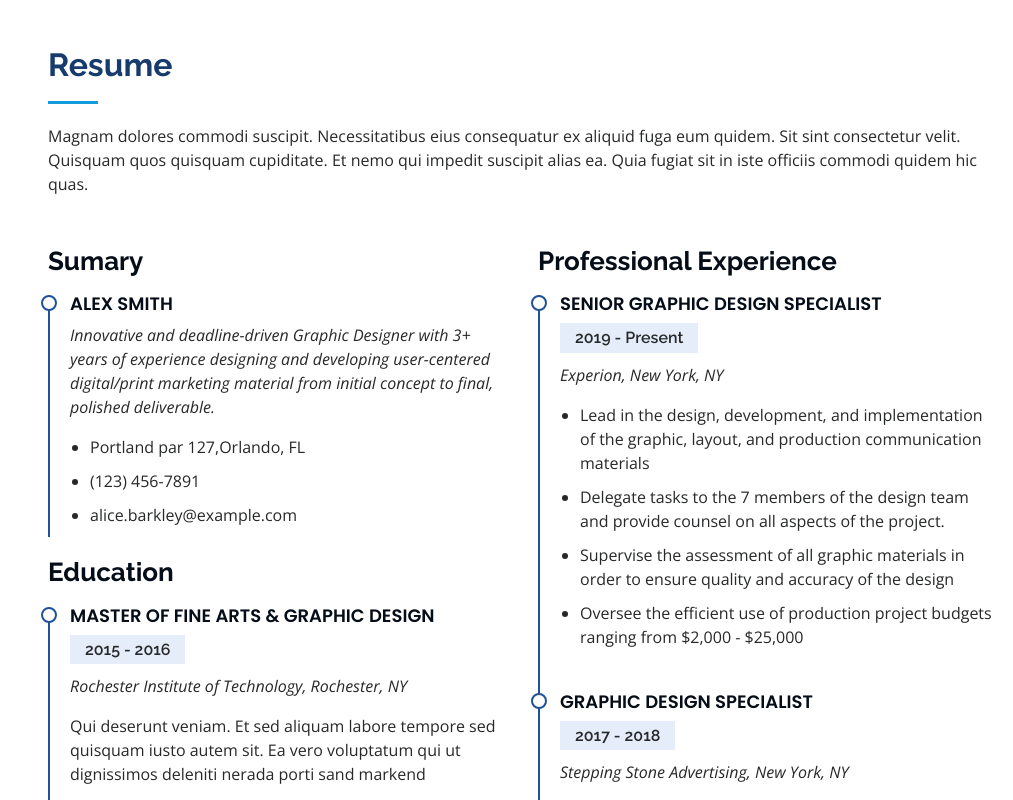
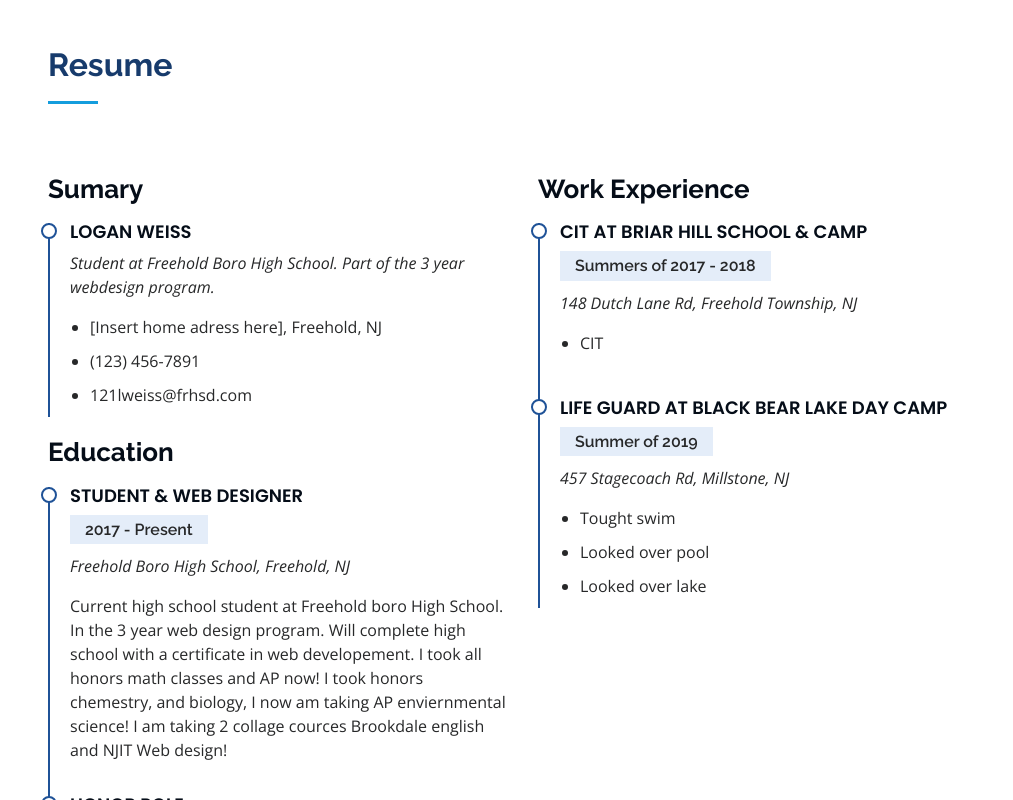
Before and after one commit to 121lweiss/Weiss-P1, a plain HTML site: page index.html in a window 1280 px wide. Shown: the part 2000-2800 px from the top of the page, without its empty margins (267-1280 px from the left). Drawn offline with nearby package versions, Linux system fonts and the light colour scheme.

Commit message:
Update index.html

```diff
--- a/index.html
+++ b/index.html
@@ -76,7 +76,7 @@
   <section id="hero" class="d-flex flex-column justify-content-center align-items-center">
     <div class="hero-container" data-aos="fade-in">
       <h1>Logan Weiss</h1>
-      <p>I'm <span class="typed" data-typed-items="A Student, Runner, Web Designer, Dank"></span></p>
+      <p>I'm <span class="typed" data-typed-items="A Student, A Runner, A Web Designer, Dank"></span></p>
     </div>
   </section><!-- End Hero -->
 
@@ -178,58 +178,77 @@
 
         <div class="section-title">
           <h2>Resume</h2>
-          <p>Magnam dolores commodi suscipit. Necessitatibus eius consequatur ex aliquid fuga eum quidem. Sit sint consectetur velit. Quisquam quos quisquam cupiditate. Et nemo qui impedit suscipit alias ea. Quia fugiat sit in iste officiis commodi quidem hic quas.</p>
         </div>
 
         <div class="row">
           <div class="col-lg-6" data-aos="fade-up">
             <h3 class="resume-title">Sumary</h3>
             <div class="resume-item pb-0">
-              <h4>Alex Smith</h4>
-              <p><em>Innovative and deadline-driven Graphic Designer with 3+ years of experience designing and developing user-centered digital/print marketing material from initial concept to final, polished deliverable.</em></p>
+              <h4>Logan Weiss</h4>
+              <p><em>Student at Freehold Boro High School. Part of the 3 year webdesign program.</em></p>
               <ul>
-                <li>Portland par 127,Orlando, FL</li>
+                <li>[Insert home adress here], Freehold, NJ</li>
                 <li>(123) 456-7891</li>
-                <li>alice.barkley@example.com</li>
+                <li>121lweiss@frhsd.com</li>
               </ul>
             </div>
 
             <h3 class="resume-title">Education</h3>
             <div class="resume-item">
-              <h4>Master of Fine Arts &amp; Graphic Design</h4>
-              <h5>2015 - 2016</h5>
-              <p><em>Rochester Institute of Technology, Rochester, NY</em></p>
-              <p>Qui deserunt veniam. Et sed aliquam labore tempore sed quisquam iusto autem sit. Ea vero voluptatum qui ut dignissimos deleniti nerada porti sand markend</p>
+              <h4>Student &amp; Web Designer</h4>
+              <h5>2017 - Present</h5>
+              <p><em>Freehold Boro High School, Freehold, NJ</em></p>
+              <p>Current high school student at Freehold boro High School. In the 3 year web design program. Will complete high school with a certificate in web developement. I took all honors math classes and AP now! I took honors chemestry, and biology, I now am taking AP enviernmental science! I am taking 2 collage cources Brookdale english and NJIT Web design!</p>
             </div>
             <div class="resume-item">
-              <h4>Bachelor of Fine Arts &amp; Graphic Design</h4>
-              <h5>2010 - 2014</h5>
-              <p><em>Rochester Institute of Technology, Rochester, NY</em></p>
-              <p>Quia nobis sequi est occaecati aut. Repudiandae et iusto quae reiciendis et quis Eius vel ratione eius unde vitae rerum voluptates asperiores voluptatem Earum molestiae consequatur neque etlon sader mart dila</p>
+              <h4>Honor Role</h4>
+              <h5>2017 - 2018</h5>
+              <p><em>Freehold Boro High School, Freehold, NJ</em></p>
+              <p>In marking periods 3 &amp; 4</p>
+            </div>
+            <div class="resume-item">
+              <h4>Honor Role</h4>
+              <h5>2018 - 2019</h5>
+              <p><em>Freehold Boro High School, Freehold, NJ</em></p>
+              <p>In marking periods 1 &amp; 3</p>
+            </div>
+            <div class="resume-item">
+              <h4>Honor Role</h4>
+              <h5>2019 - 2020</h5>
+              <p><em>Freehold Boro High School, Freehold, NJ</em></p>
+              <p>In marking periods 1, 3 &amp; 4</p>
+            </div>
+            <div class="resume-item">
+              <h4>Honor Role</h4>
+              <h5>2020 - 2021</h5>
+              <p><em>Freehold Boro High School, Freehold, NJ</em></p>
+              <p>In marking period 1</p>
+            </div>
+            <div class="resume-item">
+              <h4>Academic Award</h4>
+              <h5>2018 - 2019</h5>
+              <p><em>Freehold Boro High School, Freehold, NJ</em></p>
+              <p>In histroy</p>
             </div>
           </div>
           <div class="col-lg-6" data-aos="fade-up" data-aos-delay="100">
-            <h3 class="resume-title">Professional Experience</h3>
+            <h3 class="resume-title">Work Experience</h3>
             <div class="resume-item">
-              <h4>Senior graphic design specialist</h4>
-              <h5>2019 - Present</h5>
-              <p><em>Experion, New York, NY </em></p>
+              <h4>CIT at Briar Hill School &amp; Camp</h4>
+              <h5>Summers of 2017 - 2018</h5>
+              <p><em>148 Dutch Lane Rd, Freehold Township, NJ </em></p>
               <ul>
-                <li>Lead in the design, development, and implementation of the graphic, layout, and production communication materials</li>
-                <li>Delegate tasks to the 7 members of the design team and provide counsel on all aspects of the project. </li>
-                <li>Supervise the assessment of all graphic materials in order to ensure quality and accuracy of the design</li>
-                <li>Oversee the efficient use of production project budgets ranging from $2,000 - $25,000</li>
+                <li>CIT</li>
               </ul>
             </div>
             <div class="resume-item">
-              <h4>Graphic design specialist</h4>
-              <h5>2017 - 2018</h5>
-              <p><em>Stepping Stone Advertising, New York, NY</em></p>
+              <h4>Life Guard At Black Bear Lake Day Camp</h4>
+              <h5>Summer of 2019</h5>
+              <p><em>457 Stagecoach Rd, Millstone, NJ</em></p>
               <ul>
-                <li>Developed numerous marketing programs (logos, brochures,infographics, presentations, and advertisements).</li>
-                <li>Managed up to 5 projects or tasks at a given time while under pressure</li>
-                <li>Recommended and consulted with clients on the most appropriate graphic design</li>
-                <li>Created 4+ design presentations and proposals a month for clients and account managers</li>
+                <li>Tought swim</li>
+                <li>Looked over pool</li>
+                <li>Looked over lake</li>
               </ul>
             </div>
           </div>
@@ -244,16 +263,18 @@
 
         <div class="section-title">
           <h2>Portfolio</h2>
-          <p>Magnam dolores commodi suscipit. Necessitatibus eius consequatur ex aliquid fuga eum quidem. Sit sint consectetur velit. Quisquam quos quisquam cupiditate. Et nemo qui impedit suscipit alias ea. Quia fugiat sit in iste officiis commodi quidem hic quas.</p>
+          <p>
+            Past projects I've done! Personal & School Related.
+          </p>
         </div>
 
         <div class="row" data-aos="fade-up">
           <div class="col-lg-12 d-flex justify-content-center">
             <ul id="portfolio-flters">
               <li data-filter="*" class="filter-active">All</li>
-              <li data-filter=".filter-app">App</li>
-              <li data-filter=".filter-card">Card</li>
-              <li data-filter=".filter-web">Web</li>
+              <li data-filter=".filter-app">Web Design</li>
+              <li data-filter=".filter-card">Computer</li>
+              <li data-filter=".filter-web">IRL</li>
             </ul>
           </div>
         </div>
@@ -264,7 +285,7 @@
             <div class="portfolio-wrap">
               <img src="assets/img/portfolio/portfolio-1.jpg" class="img-fluid" alt="">
               <div class="portfolio-links">
-                <a href="assets/img/portfolio/portfolio-1.jpg" data-gall="portfolioGallery" class="venobox" title="App 1"><i class="bx bx-plus"></i></a>
+                <a href="assets/img/portfolio/portfolio-1.jpg" data-gall="portfolioGallery" class="venobox" title="Web Design 1"><i class="bx bx-plus"></i></a>
                 <a href="portfolio-details.html" title="More Details"><i class="bx bx-link"></i></a>
               </div>
             </div>
@@ -355,12 +376,12 @@
       </div>
     </section><!-- End Portfolio Section -->
 
-    <!-- ======= Services Section ======= -->
+    <!-- ======= More About Me Section ======= -->
     <section id="services" class="services">
       <div class="container">
 
         <div class="section-title">
-          <h2>Services</h2>
+          <h2>More About Me</h2>
           <p>Magnam dolores commodi suscipit. Necessitatibus eius consequatur ex aliquid fuga eum quidem. Sit sint consectetur velit. Quisquam quos quisquam cupiditate. Et nemo qui impedit suscipit alias ea. Quia fugiat sit in iste officiis commodi quidem hic quas.</p>
         </div>
 
```
